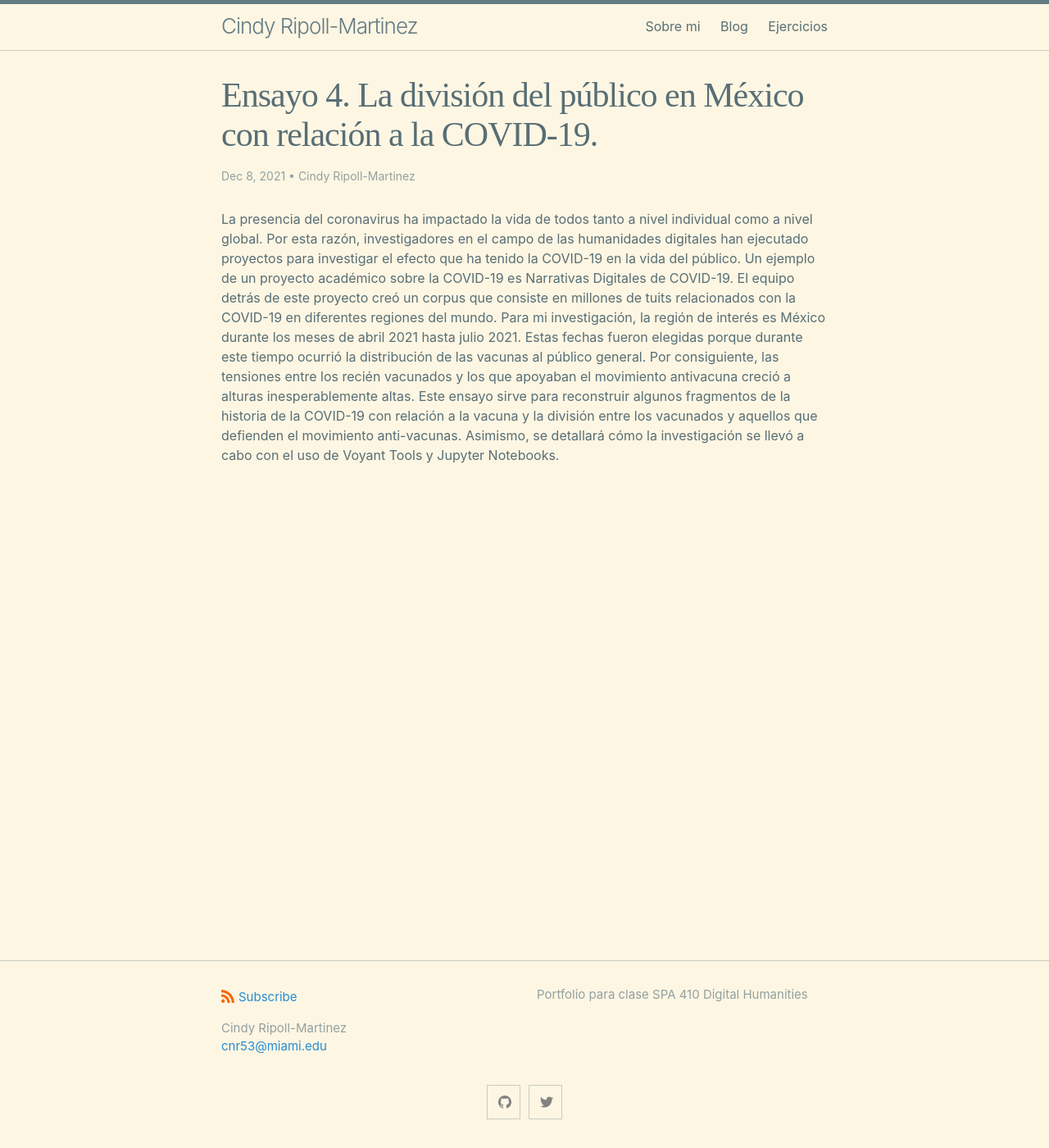
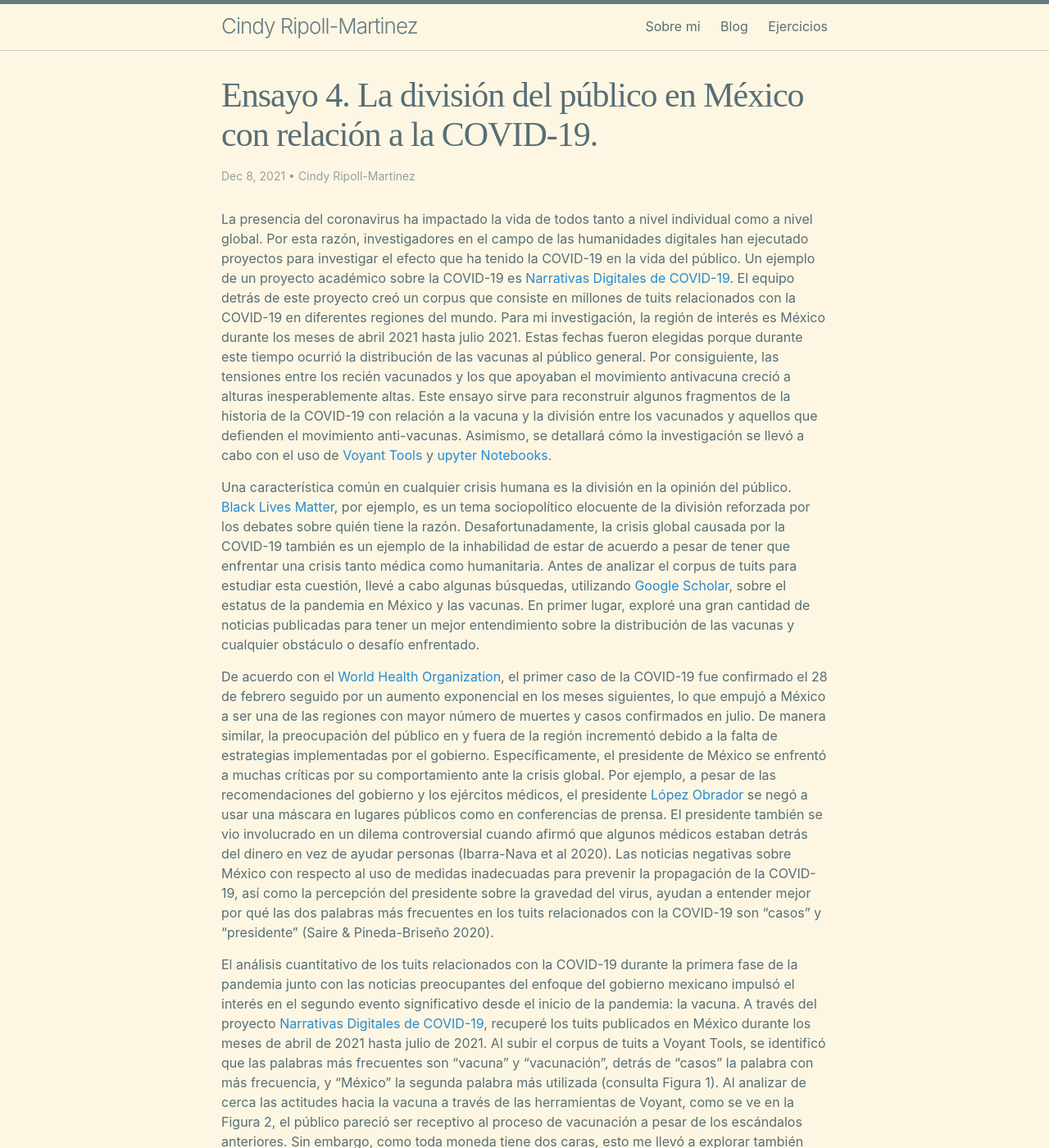
Before and after one commit to cindyripollm/cindyripollm.github.io, a Jekyll site: the page built from _posts/2021-12-08-COVID.md, in a window 1280 px wide and 1400 px high. Shown: the whole window at 82% size. Built offline with Jekyll 4.4.1, drawn with Linux system fonts in a browser that asks for light colours; some of the changed text lies outside the part shown.

Commit message:
Update 2021-12-08-COVID.md

```diff
--- a/_posts/2021-12-08-COVID.md
+++ b/_posts/2021-12-08-COVID.md
@@ -5,4 +5,17 @@ date: 2021-12-08
 author: Cindy Ripoll-Martinez
 ---
 
-La presencia del coronavirus ha impactado la vida de todos tanto a nivel individual como a nivel global. Por esta razón, investigadores en el campo de las humanidades digitales han ejecutado proyectos para investigar el efecto que ha tenido la COVID-19 en la vida del público. Un ejemplo de un proyecto académico sobre la COVID-19 es Narrativas Digitales de COVID-19. El equipo detrás de este proyecto creó un corpus que consiste en millones de tuits relacionados con la COVID-19 en diferentes regiones del mundo. Para mi investigación, la región de interés es México durante los meses de abril 2021 hasta julio 2021. Estas fechas fueron elegidas porque durante este tiempo ocurrió la distribución de las vacunas al público general. Por consiguiente, las tensiones entre los recién vacunados y los que apoyaban el movimiento antivacuna creció a alturas inesperablemente altas. Este ensayo sirve para reconstruir algunos fragmentos de la historia de la COVID-19 con relación a la vacuna y la división entre los vacunados y aquellos que defienden el movimiento anti-vacunas. Asimismo, se detallará cómo la investigación se llevó a cabo con el uso de Voyant Tools y Jupyter Notebooks.
+La presencia del coronavirus ha impactado la vida de todos tanto a nivel individual como a nivel global. Por esta razón, investigadores en el campo de las humanidades digitales han ejecutado proyectos para investigar el efecto que ha tenido la COVID-19 en la vida del público. Un ejemplo de un proyecto académico sobre la COVID-19 es [Narrativas Digitales de COVID-19](https://covid.dh.miami.edu). El equipo detrás de este proyecto creó un corpus que consiste en millones de tuits relacionados con la COVID-19 en diferentes regiones del mundo. Para mi investigación, la región de interés es México durante los meses de abril 2021 hasta julio 2021. Estas fechas fueron elegidas porque durante este tiempo ocurrió la distribución de las vacunas al público general. Por consiguiente, las tensiones entre los recién vacunados y los que apoyaban el movimiento antivacuna creció a alturas inesperablemente altas. Este ensayo sirve para reconstruir algunos fragmentos de la historia de la COVID-19 con relación a la vacuna y la división entre los vacunados y aquellos que defienden el movimiento anti-vacunas. Asimismo, se detallará cómo la investigación se llevó a cabo con el uso de [Voyant Tools](https://voyant-tools.org) y [upyter Notebooks](https://jupyter.org).
+
+Una característica común en cualquier crisis humana es la división en la opinión del público. [Black Lives Matter](https://en.wikipedia.org/wiki/Black_Lives_Matter), por ejemplo, es un tema sociopolítico elocuente de la división reforzada por los debates sobre quién tiene la razón. Desafortunadamente, la crisis global causada por la COVID-19 también es un ejemplo de la inhabilidad de estar de acuerdo a pesar de tener que enfrentar una crisis tanto médica como humanitaria. Antes de analizar el corpus de tuits para estudiar esta cuestión, llevé a cabo algunas búsquedas, utilizando [Google Scholar](https://scholar.google.com), sobre el estatus de la pandemia en México y las vacunas. En primer lugar, exploré una gran cantidad de noticias publicadas para tener un mejor entendimiento sobre la distribución de las vacunas y cualquier obstáculo o desafío enfrentado.
+
+De acuerdo con el [World Health Organization](https://www.who.int), el primer caso de la COVID-19 fue confirmado el 28 de febrero seguido por un aumento exponencial en los meses siguientes, lo que empujó a México a ser una de las regiones con mayor número de muertes y casos confirmados en julio. De manera similar, la preocupación del público en y fuera de la región incrementó debido a la falta de estrategias implementadas por el gobierno. Específicamente, el presidente de México se enfrentó a muchas críticas por su comportamiento ante la crisis global. Por ejemplo, a pesar de las recomendaciones del gobierno y los ejércitos médicos, el presidente [López Obrador](https://en.wikipedia.org/wiki/Andrés_Manuel_López_Obrador) se negó a usar una máscara en lugares públicos como en conferencias de prensa. El presidente también se vio involucrado en un dilema controversial cuando afirmó que algunos médicos estaban detrás del dinero en vez de ayudar personas (Ibarra-Nava et al 2020). Las noticias negativas sobre México con respecto al uso de medidas inadecuadas para prevenir la propagación de la COVID-19, así como la percepción del presidente sobre la gravedad del virus, ayudan a entender mejor por qué las dos palabras más frecuentes en los tuits relacionados con la COVID-19 son "casos” y "presidente" (Saire & Pineda-Briseño 2020).
+
+El análisis cuantitativo de los tuits relacionados con la COVID-19 durante la primera fase de la pandemia junto con las noticias preocupantes del enfoque del gobierno mexicano impulsó el interés en el segundo evento significativo desde el inicio de la pandemia: la vacuna. A través del proyecto [Narrativas Digitales de COVID-19](https://covid.dh.miami.edu), recuperé los tuits publicados en México durante los meses de abril de 2021 hasta julio de 2021. Al subir el corpus de tuits a Voyant Tools, se identificó que las palabras más frecuentes son “vacuna” y “vacunación”, detrás de “casos” la palabra con más frecuencia, y “México” la segunda palabra más utilizada (consulta Figura 1). Al analizar de cerca las actitudes hacia la vacuna a través de las herramientas de Voyant, como se ve en la Figura 2, el público pareció ser receptivo al proceso de vacunación a pesar de los escándalos anteriores. Sin embargo, como toda moneda tiene dos caras, esto me llevó a explorar también aquellos individuos que están en contra de la vacuna.
+
+<figure display= inline-block>
+  <img src="/assets/images/img/009.png" align="left" border="5px solid #000000" width= "400" height= "350">
+  <figcaption text-align:"center">Figura 1. Visualización de frecuencia de palabras en Voyant Tools</figcaption>
+  <img src="/assets/images/img/010.png" align="right" border="5px solid #000000" width= "450" height= "400">
+  <figcaption text-align:"center">Figura 2. Lista de tuits al buscar la palabra "vacuna" en Voyant Tools</figcaption>
+</figure>
```
